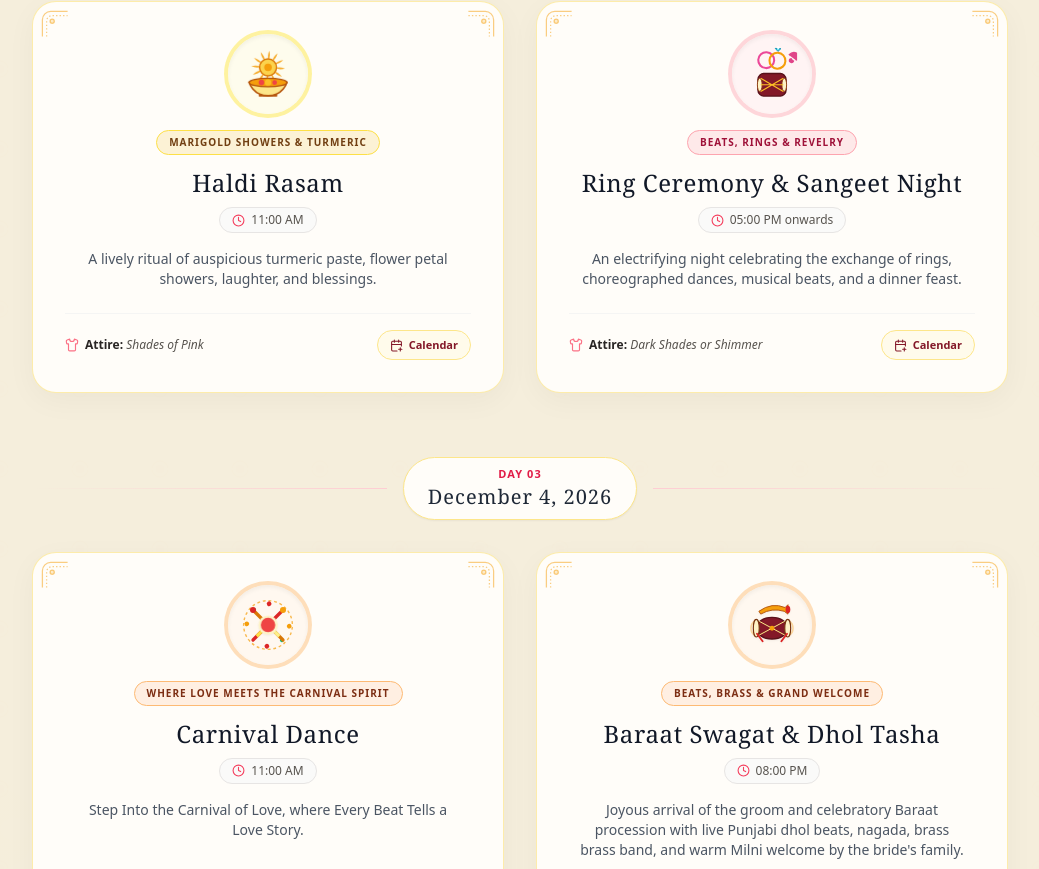
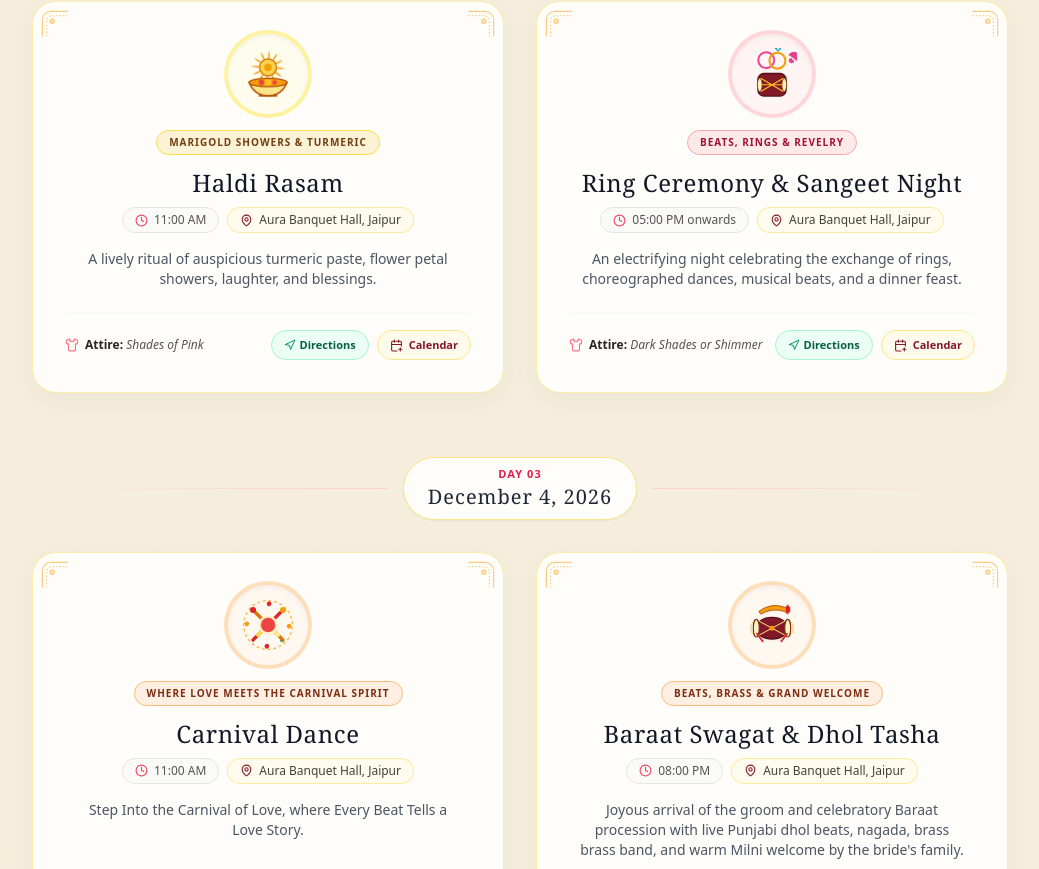
Before and after one commit to bhavishya31/sandbox-website, a Next.js app: page / in a window 1280 px wide. Shown: the part 3491-4360 px from the top of the page, without its empty margins (120-1159 px from the left). Built offline with nearby package versions, Linux system fonts and the light colour scheme.

Commit message:
Update page.js

```diff
--- a/app/page.js
+++ b/app/page.js
@@ -925,6 +925,8 @@ const CELEBRATIONS = [
         title: "Haldi Rasam",
         tagline: "Marigold Showers & Turmeric",
         attire: "Shades of Pink",
+        venue: "Aura Banquet Hall, Jaipur",
+        venueUrl: "https://maps.google.com/?q=Aura+Banquet+Hall+Giriraj+Nagar+Dholai+Jaipur",
         desc: "A lively ritual of auspicious turmeric paste, flower petal showers, laughter, and blessings.",
         logo: <HaldiIcon />,
         badgeColor: "bg-yellow-500/15 text-yellow-900 border-yellow-300",
@@ -937,6 +939,8 @@ const CELEBRATIONS = [
         title: "Ring Ceremony & Sangeet Night",
         tagline: "Beats, Rings & Revelry",
         attire: "Dark Shades or Shimmer",
+        venue: "Aura Banquet Hall, Jaipur",
+        venueUrl: "https://maps.google.com/?q=Aura+Banquet+Hall+Giriraj+Nagar+Dholai+Jaipur",
         desc: "An electrifying night celebrating the exchange of rings, choreographed dances, musical beats, and a dinner feast.",
         logo: <SangeetIcon />,
         badgeColor: "bg-rose-500/10 text-rose-800 border-rose-300",
@@ -956,6 +960,8 @@ const CELEBRATIONS = [
         title: "Carnival Dance",
         tagline: "Where Love Meets the Carnival Spirit",
         attire: "Rajasthani Outfit",
+        venue: "Aura Banquet Hall, Jaipur",
+        venueUrl: "https://maps.google.com/?q=Aura+Banquet+Hall+Giriraj+Nagar+Dholai+Jaipur",
         desc: "Step Into the Carnival of Love, where Every Beat Tells a Love Story.",
         logo: <CarnivalIcon />,
         badgeColor: "bg-orange-500/10 text-orange-900 border-orange-300",
@@ -968,6 +974,8 @@ const CELEBRATIONS = [
         title: "Baraat Swagat & Dhol Tasha",
         tagline: "Beats, Brass & Grand Welcome",
         attire: "Royal Elegance / Bandhgala & Vibrant Safa",
+        venue: "Aura Banquet Hall, Jaipur",
+        venueUrl: "https://maps.google.com/?q=Aura+Banquet+Hall+Giriraj+Nagar+Dholai+Jaipur",
         desc: "Joyous arrival of the groom and celebratory Baraat procession with live Punjabi dhol beats, nagada, brass brass band, and warm Milni welcome by the bride's family.",
         logo: <BaraatIcon />,
         badgeColor: "bg-orange-500/10 text-orange-900 border-orange-300",
@@ -980,6 +988,8 @@ const CELEBRATIONS = [
         title: "The Wedding Muhurtham (Baraat & Phere)",
         tagline: "The Sacred Seven Vows",
         attire: "Royal Elegance / Bandhgala & Vibrant Safa",
+        venue: "Aura Banquet Hall, Jaipur",
+        venueUrl: "https://maps.google.com/?q=Aura+Banquet+Hall+Giriraj+Nagar+Dholai+Jaipur",
         desc: "The arrival of the Baraat, exchange of Varmala, and the sacred Seven Vows around the holy fire, followed by a royal feast.",
         logo: <WeddingMuhurthamIcon />,
         badgeColor: "bg-red-500/10 text-red-900 border-red-300",
@@ -1577,9 +1587,23 @@ export default function WeddingInvite() {
 
                             <h4 className="text-xl md:text-2xl font-light text-gray-900 tracking-wide mb-2 mt-1">{evt.title}</h4>
 
-                            <div className="inline-flex items-center gap-1.5 text-stone-600 text-xs font-sans font-medium bg-stone-50 border border-stone-200 px-3 py-1 rounded-full mb-4">
+                            <div className="flex flex-wrap items-center justify-center gap-2 mb-4">
+                              <div className="inline-flex items-center gap-1.5 text-stone-600 text-xs font-sans font-medium bg-stone-50 border border-stone-200 px-3 py-1 rounded-full">
                                 <Clock size={13} className="text-rose-500" />
                                 <span>{evt.time}</span>
+                              </div>
+                              {evt.venue && (
+                                <a
+                                  href={evt.venueUrl || venueMapsUrl}
+                                  target="_blank"
+                                  rel="noopener noreferrer"
+                                  className="inline-flex items-center gap-1.5 text-stone-700 hover:text-[#831828] text-xs font-sans font-medium bg-amber-50/80 hover:bg-amber-100/90 border border-amber-200/80 px-3 py-1 rounded-full transition-colors"
+                                  title="View venue location on Google Maps"
+                                >
+                                  <MapPin size={13} className="text-[#831828]" />
+                                  <span>{evt.venue}</span>
+                                </a>
+                              )}
                             </div>
 
                             <p className="text-gray-600 font-sans text-xs md:text-sm leading-relaxed mb-6 max-w-sm">
@@ -1593,6 +1617,19 @@ export default function WeddingInvite() {
                               <Shirt size={14} className="text-rose-400 shrink-0" />
                               <span><strong className="text-stone-800">Attire:</strong> <em className="italic">{evt.attire}</em></span>
                             </div>
+                            <div className="flex items-center gap-2 shrink-0">
+                              {evt.venueUrl && (
+                                <a
+                                  href={evt.venueUrl}
+                                  target="_blank"
+                                  rel="noopener noreferrer"
+                                  className="inline-flex items-center gap-1 text-[11px] font-semibold text-emerald-800 hover:text-emerald-950 bg-emerald-50 hover:bg-emerald-100 px-3 py-1.5 rounded-full transition-colors border border-emerald-200"
+                                  title="Get directions to venue"
+                                >
+                                  <Navigation size={12} className="text-emerald-600" />
+                                  <span>Directions</span>
+                                </a>
+                              )}
                               <a
                                 href={eventCalUrl}
                                 target="_blank"
@@ -1602,6 +1639,7 @@ export default function WeddingInvite() {
                                 <CalendarPlus size={13} />
                                 <span>Calendar</span>
                               </a>
+                            </div>
                           </div>
                         </motion.div>
                       );
```
Lines whose indentation alone changed are shown as unchanged.
